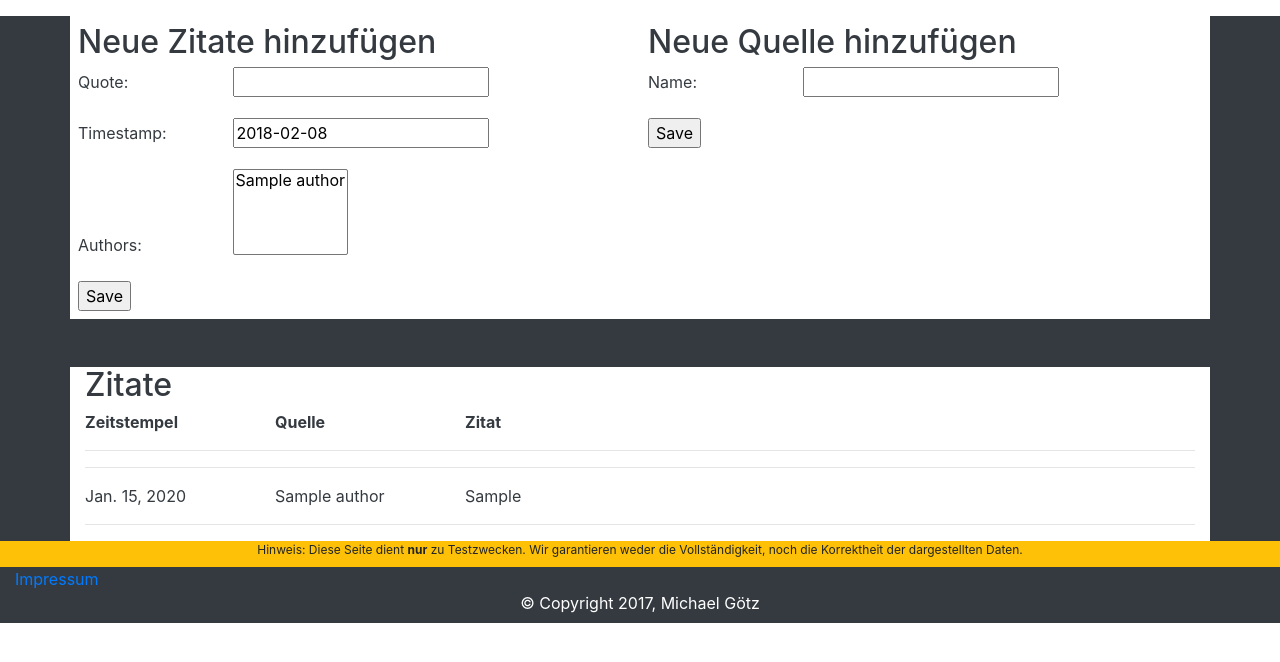
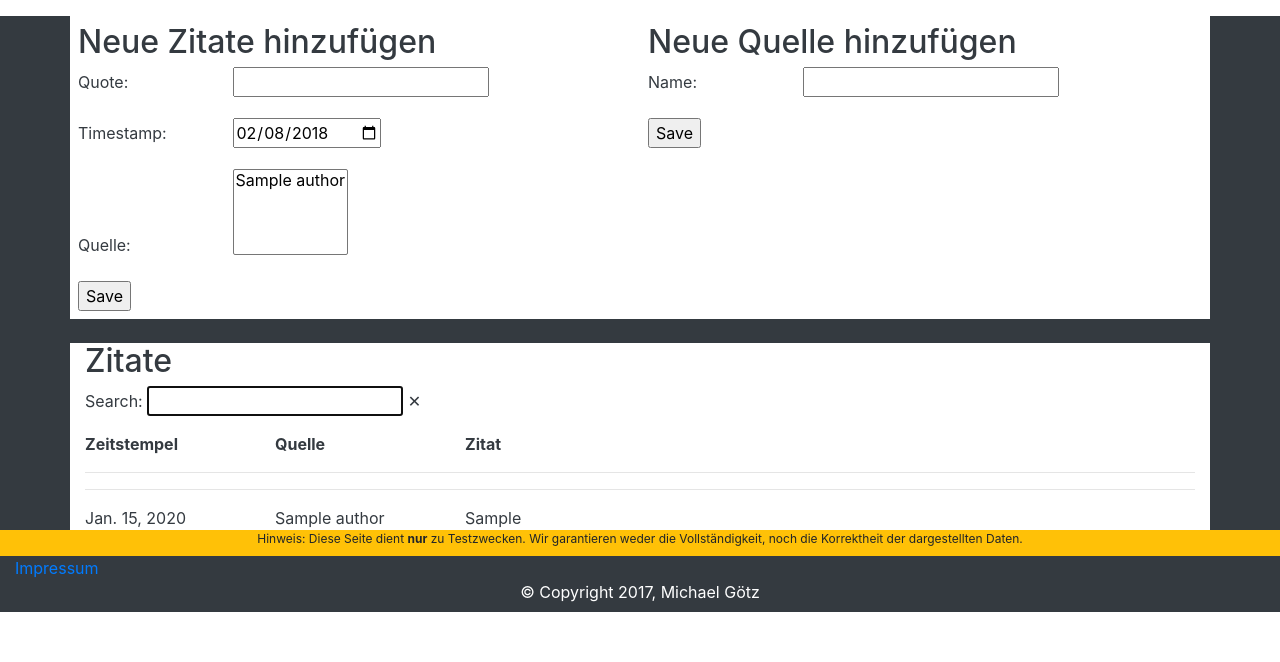
Before and after one commit to michigg/quotes, a Django app: page / in a window 1280 px wide. Shown: the part 54-716 px from the top of the page. Run offline with Django 3.2, Linux system fonts and the light colour scheme; tables that the repository leaves empty hold one stand-in row (values such as "Sample post"); some libraries are stand-ins or nearby versions.

Commit message:
Removed libs, Add search field, Update quotes form

```diff
--- a/fachschaftszitat/fachschaftszitat/pyvenv.cfg
+++ /dev/null
@@ -1,3 +0,0 @@
-home = /usr/bin
-include-system-site-packages = false
-version = 3.6.4
--- a/fachschaftszitat/fachschaftszitat/views.py
+++ b/fachschaftszitat/fachschaftszitat/views.py
@@ -1,7 +1,7 @@
 from django.shortcuts import render
-from fachschaftszitat.models import Quote
+from fachschaftszitat.models import Quote, Author
 from fachschaftszitat.forms import QuoteForm, AuthorsForm
-from django.http.response import HttpResponse, HttpResponseRedirect
+from datetime import datetime
 
 
 # Create your views here.
@@ -9,7 +9,11 @@ def home(request):
     quotes = Quote.objects.all()
     quote_form = QuoteForm()
     author_form = AuthorsForm()
-    return render(request, 'home.jinja', {'quotes': quotes, 'quoteform': quote_form, 'authorform': author_form})
+    authors = Author.objects.all()
+    today_date = datetime.today()
+    return render(request, 'home.jinja',
+                  {'quotes': quotes, 'quoteform': quote_form, 'authorform': author_form, 'authors': authors,
+                   'today_date': today_date})
 
 
 def registration_quote(request):
--- /dev/null
+++ b/fachschaftszitat/static/js/main.js
@@ -0,0 +1,57 @@
+/* jshint esversion: 6 */
+function ready(fn) {
+    if (document.attachEvent ? document.readyState === "complete" : document.readyState !== "loading") {
+        fn();
+    } else {
+        document.addEventListener("DOMContentLoaded", fn);
+    }
+}
+
+
+ready(function () {
+    var searchfield = document.querySelector("#search");
+    searchfield.focus();
+
+    searchFilter(searchfield, ".quotes-quotes", "block");
+
+    var reset = document.querySelector("#reset");
+
+    searchfield.addEventListener('input', function (evt) {
+        searchFilter(this, '.quote', 'flex');
+    });
+
+    reset.addEventListener("click", resetSearch, false);
+});
+
+function searchFilter(searchfield, itemSelector, unHideStyle) {
+    console.log(searchfield, itemSelector, unHideStyle);
+    var items = document.querySelectorAll(itemSelector);
+    console.log(items);
+    items.forEach(function (item) {
+        item.style.display = unHideStyle;
+    });
+
+    items.forEach(function (item) {
+        var quote = item.getElementsByClassName('quote-quote')[0].innerHTML;
+        var originator = item.getElementsByClassName('quote-author')[0].innerHTML;
+        console.log(quote, originator);
+
+        if (!quote.toLowerCase().includes(searchfield.value.toLowerCase()) && !originator.toLowerCase().includes(searchfield.value.toLowerCase())) {
+            item.style.display = "none";
+        }
+    });
+}
+
+
+function resetSearch() {
+    var searchfield = document.querySelector("#search");
+    var buttons = document.querySelectorAll(".quote");
+    searchfield.blur();
+    searchfield.value = "";
+
+    buttons.forEach(function (item) {
+        item.style.display = "block";
+    });
+
+    searchfield.focus();
+}
--- a/fachschaftszitat/templates/base.jinja
+++ b/fachschaftszitat/templates/base.jinja
@@ -9,6 +9,7 @@
     <meta name="viewport" content="width=device-width, initial-scale=1, shrink-to-fit=no">
     <title>Fachschaftszitate</title>
     <meta name="author" content="Michael Götz"/>
+    <script src="{% static 'js/main.js' %}"></script>
     {% block js_extra %}{% endblock %}
     <!-- Bootstrap CSS -->
     {#    <link rel="stylesheet" href="{% static 'libs/font-awesome-4.7.0/css/font-awesome.css' %}">#}
--- a/fachschaftszitat/templates/home.jinja
+++ b/fachschaftszitat/templates/home.jinja
@@ -12,7 +12,20 @@
                 <h2>Neue Zitate hinzufügen</h2>
                 <form method="POST" action="{% url 'register_quote' %}">
                     {% csrf_token %}
-                    {{ quoteform.as_p }}
+                    <p><label for="id_quote">Quote:</label>
+                        <input type="text" name="quote" maxlength="1024" required id="id_quote"/>
+                    </p>
+                    <p><label for="id_timestamp">Timestamp:</label>
+                        <input type="date" name="timestamp" value="{{ today_date|date:'Y-m-d' }}" required
+                               id="id_timestamp"/>
+                    </p>
+                    <p><label for="id_authors">Quelle:</label>
+                        <select name="authors" required id="id_authors" multiple="multiple">
+                            {% for author in authors %}
+                                <option value="{{ author.id }}">{{ author.name }}</option>
+                            {% endfor %}
+                        </select>
+                    </p>
                     <input type="submit" value="Save"/>
                 </form>
             </div>
@@ -25,12 +38,12 @@
                 </form>
             </div>
         </div>
-        <div class="row text-dark mb-4">
-
-        </div>
         <div class="row text-dark">
             <div class="col-12 bg-white">
                 <h2>Zitate</h2>
+                <p>Search: <input type="text" id="search" autofocus/>
+                    <span id="reset">✕</span>
+                </p>
                 <div class="row">
                     <div class="col-6 col-xs-6 col-sm-4 col-md-3 col-lg-2 col-xl-2">
                         <strong>Zeitstempel</strong>
@@ -45,18 +58,17 @@
                 <hr/>
                 <hr/>
                 {% for quote in quotes %}
-                    <div class="row">
-                        <div class="col-6 col-xs-6 col-sm-4 col-md-3 col-lg-2 col-xl-2">
+                    <div class="quote row">
+                        <div class="quote-timestap col-6 col-xs-6 col-sm-4 col-md-3 col-lg-2 col-xl-2">
                             {{ quote.timestamp }}
                         </div>
-                        <div class="col-6 col-xs-6 col-sm-4 col-md-3 col-lg-2 col-xl-2">
+                        <div class="quote-author col-6 col-xs-6 col-sm-4 col-md-3 col-lg-2 col-xl-2">
                             {% for author in quote.authors.all %}{{ author.name }} {% endfor %}
                         </div>
-                        <div class="col-12 col-xs-12 col-sm-4 col-md-6 col-lg-6 col-xl-8">
+                        <div class="quote-quote col-12 col-xs-12 col-sm-4 col-md-6 col-lg-6 col-xl-8">
                             {{ quote.quote }}
                         </div>
                     </div>
-                    <hr/>
                 {% endfor %}
             </div>
         </div>
```
Also changed, not shown: fachschaftszitat/static/js/__init__.py (added), 9 other files.
